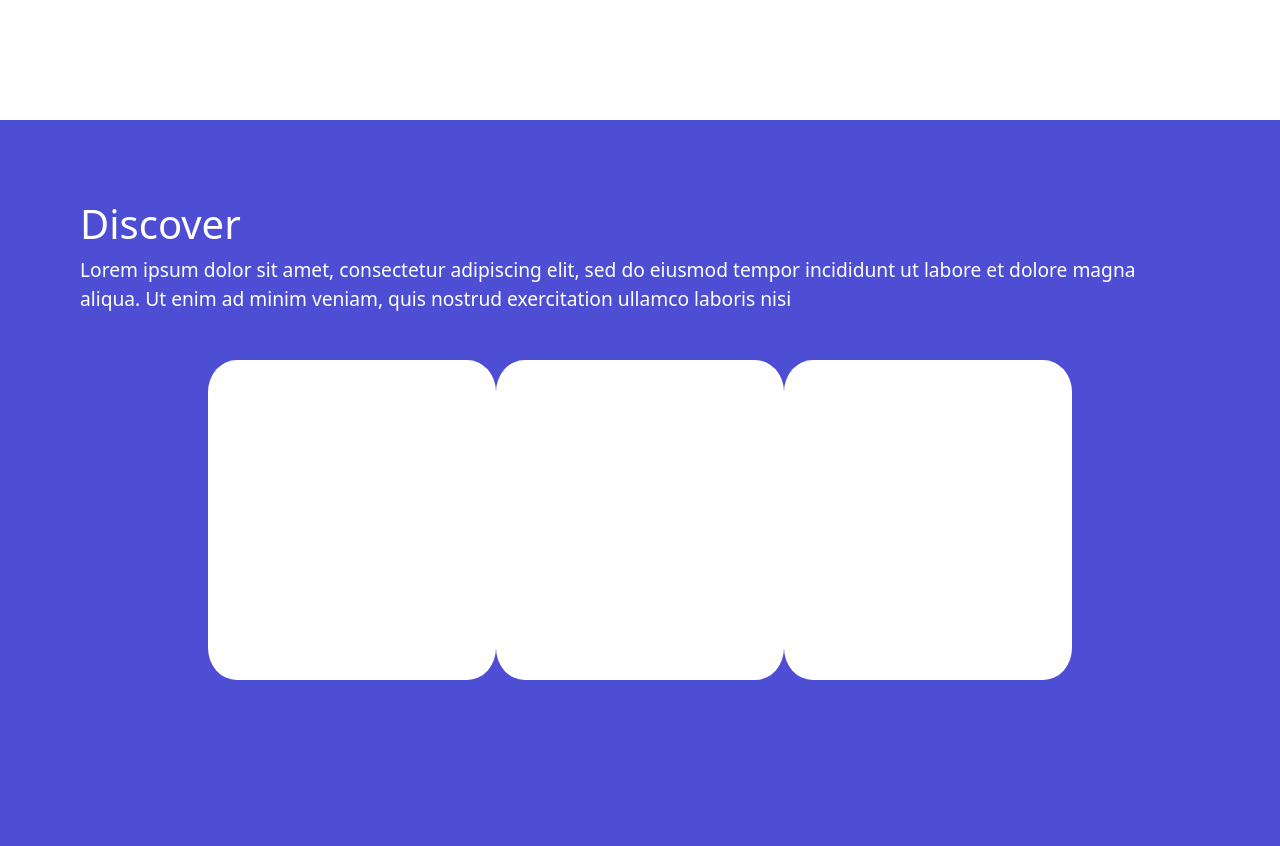
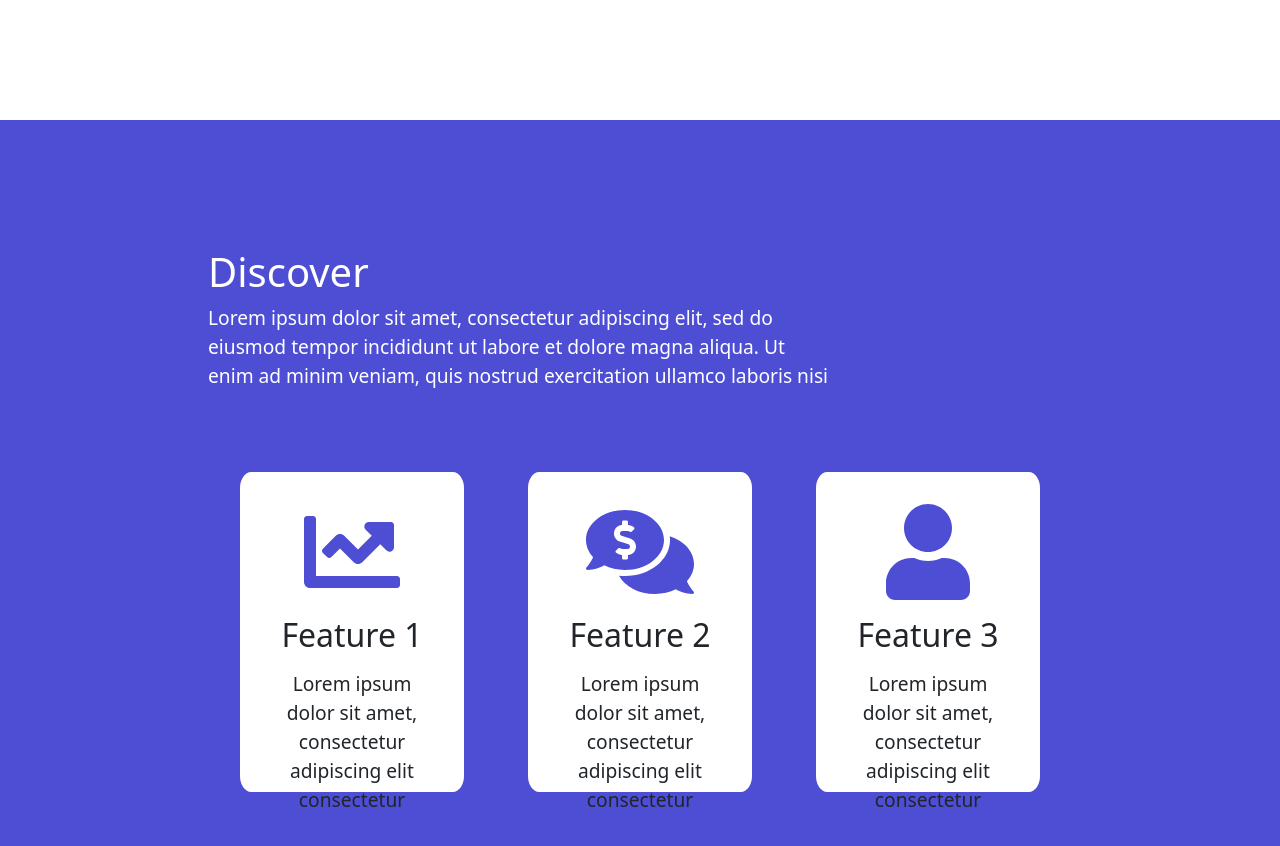
Before and after one commit to dariovp/ja-hackathon, a Next.js app: page / in a window 1280 px wide. Shown: the part 760-1606 px from the top of the page. Built offline with nearby package versions, Linux system fonts and the light colour scheme; no server answers.

Commit message:
asdasdadsa

```diff
--- a/components/Commons/card/card.module.css
+++ b/components/Commons/card/card.module.css
@@ -1,9 +1,30 @@
 .main{
-    width: 18rem;
-    height: 20rem;
-    border-radius: 10%;
+    width: 40rem;
+    height:20rem;
+    border-radius: 5%;
+    padding: 2rem;
+    padding-top: 2rem;
+    font-size: 1.2rem;
     background-color: white;
     display:flex;
-    justify-content: center;
+    flex-direction: column;
+    justify-content: top;
     align-items: center;
+    margin: 2rem;
+    text-align: center;
 }
+
+.icon{
+    font-size: 6rem;
+    color:#4e4ed4;
+    margin-bottom: 1rem;
+}
+
+.textBox{
+    width:100%;
+    height:3rem;
+}
+
+.description{
+    margin-top: 1rem;
+  }
--- a/components/Commons/card/index.jsx
+++ b/components/Commons/card/index.jsx
@@ -1,9 +1,14 @@
 import styles from "../card/card.module.css"
+import { FontAwesomeIcon } from '@fortawesome/react-fontawesome';
 
 export default function Card (props){
     return (
         <div className={styles.main}>
-
+            <FontAwesomeIcon className={styles.icon} icon={props.icon} className={styles.icon} />
+            <div className={styles.textBox}>
+                <h2>{props.title}</h2>
+                <p className={styles.description}>{props.description}</p>
+            </div>
         </div>
     )
 }
--- a/components/Section/Intro/Intro.module.css
+++ b/components/Section/Intro/Intro.module.css
@@ -1,9 +1,9 @@
 .intro {
-    width: 100%;
+    width: 80%;
     display: flex;
-    justify-content: left;
+    justify-content: center;
     align-items: center;
-    height: 90%;
+    height: 100%;
 }
 
 .title {
@@ -23,7 +23,7 @@
 }
 
 .rocketSection {
-  width: 30%;
+  width: 40%;
   height: 25rem;
   display:flex;
   margin-bottom: 4rem;
--- a/components/Section/WhatIs.jsx/WhatIs.module.css
+++ b/components/Section/WhatIs.jsx/WhatIs.module.css
@@ -1,23 +1,30 @@
 .main{
-  width: 100%;
+  width: 80%;
   height: 100%;
   display: flex;
   padding: 5rem;
-  justify-content: left;
+  justify-content: center;
+  align-items: center;
   flex-direction: column;
-  align-items: left;
   background-color:  #4e4ed4;
 }
 
 .cardContainer{
+  width: 100%;
   display:flex;
   justify-content: center;
   align-items: center;
+  margin-top: 2rem;
 }
 
 .missionStatement{
-  width: 100%;
   height: 10rem;
   color:white;
+  padding-right:15rem;
   font-size: 1.2rem;
+  margin-top: 2rem;
 }
+
+.description{
+  font-weight:400;
+}
--- a/components/Section/WhatIs.jsx/index.jsx
+++ b/components/Section/WhatIs.jsx/index.jsx
@@ -1,17 +1,32 @@
 import styles from '../WhatIs.jsx/WhatIs.module.css'
 import Card from "../../Commons/card"
+import { motion } from "framer-motion"
+
+
+import { faChartLine, faCommentsDollar,faUser} from '@fortawesome/free-solid-svg-icons';
+
+
 export default function WhatIs () {
+    const cardText1 = "Lorem ipsum dolor sit amet, consectetur adipiscing elit consectetur"
+    const cardText2 = "Lorem ipsum dolor sit amet, consectetur adipiscing elit consectetur"
+    const cardText3 = "Lorem ipsum dolor sit amet, consectetur adipiscing elit consectetur"
+
+    const variants = {
+        hidden: { opacity: 0 },
+        visible: { opacity: 1 },
+      }
+
     return (
        <div className={styles.main}>
         <div className={styles.missionStatement}>
             <h1>Discover</h1>
-            <p>Lorem ipsum dolor sit amet, consectetur adipiscing elit, sed do eiusmod tempor incididunt ut labore et dolore magna aliqua. Ut enim ad minim veniam, quis nostrud exercitation ullamco laboris nisi</p>
+            <p className={styles.description}>Lorem ipsum dolor sit amet, consectetur adipiscing elit, sed do eiusmod tempor incididunt ut labore et dolore magna aliqua. Ut enim ad minim veniam, quis nostrud exercitation ullamco laboris nisi</p>
         </div>
-        <div className={styles.cardContainer}>
-            <Card title = "Feature 1" img = "imggg" />
-            <Card />
-            <Card />
-        </div>
+        <motion.div  initial="false" animate="visible" variants={variants} className = {styles.cardContainer}>
+            <Card title = "Feature 1" description={cardText1} icon = {faChartLine} />
+            <Card title = "Feature 2" description={cardText2} icon = {faCommentsDollar}/>
+            <Card title = "Feature 3" description={cardText3} icon = {faUser}/>
+        </motion.div>
        </div>
     )
 }
--- a/package.json
+++ b/package.json
@@ -14,12 +14,14 @@
     "@fortawesome/react-fontawesome": "^0.1.14",
     "axios": "^0.21.1",
     "bootstrap": "^5.0.0-beta1",
+    "framer-motion": "^3.3.0-beta.22",
     "moment": "^2.29.1",
     "next": "10.0.5",
     "pg-promise": "^10.9.2",
     "react": "17.0.1",
     "react-bootstrap": "^1.4.3",
     "react-dom": "17.0.1",
+    "react-magic": "^0.2.3",
     "styled-components": "^5.2.1"
   }
 }
--- a/pages/index.js
+++ b/pages/index.js
@@ -40,7 +40,7 @@ export default function Home() {
 
 	useEffect(() => {
 		let timer;
-		if(duration) {
+		if (duration) {
 			timer = setInterval(() => {
 				console.log("Cambiando", duration)
 				setDuration(duration.clone().subtract(1, 'seconds'));
@@ -60,12 +60,11 @@ export default function Home() {
 		<script src="https://cdn.jsdelivr.net/npm/bootstrap@5.0.0-beta1/dist/js/bootstrap.bundle.min.js" integrity="sha384-ygbV9kiqUc6oa4msXn9868pTtWMgiQaeYH7/t7LECLbyPA2x65Kgf80OJFdroafW" crossOrigin="anonymous"></script> */}
 			</Head>
 			<NavBar />
-
 			<main className={styles.main}>
-				<Section className="container-fluid">
+				<Section className={styles.intro}>
 					<Intro duration={duration}></Intro>
 				</Section>
-				<Section>
+				<Section className={styles.whatIs}>
 					<WhatIs></WhatIs>
 				</Section>
 
--- a/styles/Home.module.css
+++ b/styles/Home.module.css
@@ -116,3 +116,19 @@
     flex-direction: column;
   }
 }
+
+.intro{
+  display: flex;
+  flex-direction: column;
+  justify-content: center;
+  align-items: center;
+}
+
+
+.whatIs{
+  background: #4e4ed4;
+  display: flex;
+  flex-direction: column;
+  justify-content: center;
+  align-items: center;
+}
```
Also changed, not shown: components/Section/Intro/index.jsx (+5 -3 lines), 1 other file (tests, documents, lock files or other folders). Lines whose indentation alone changed are shown as unchanged.
